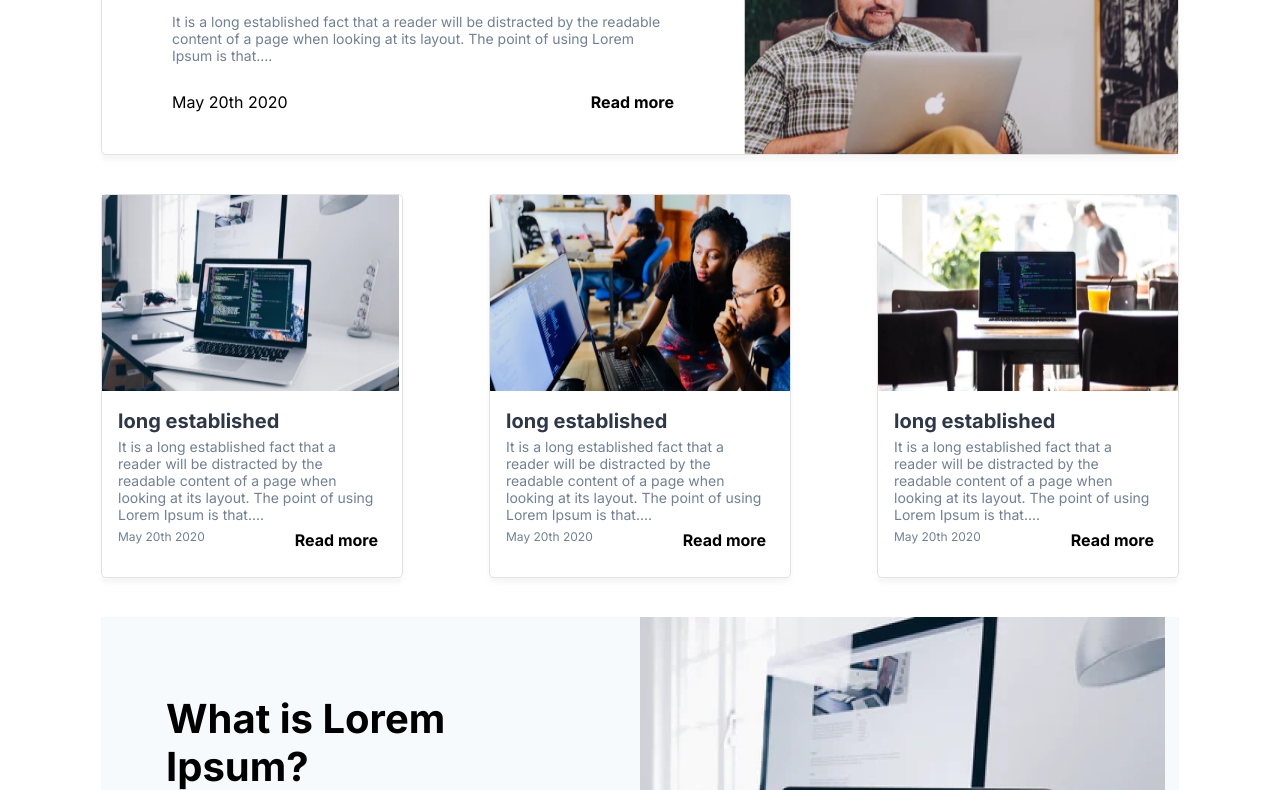
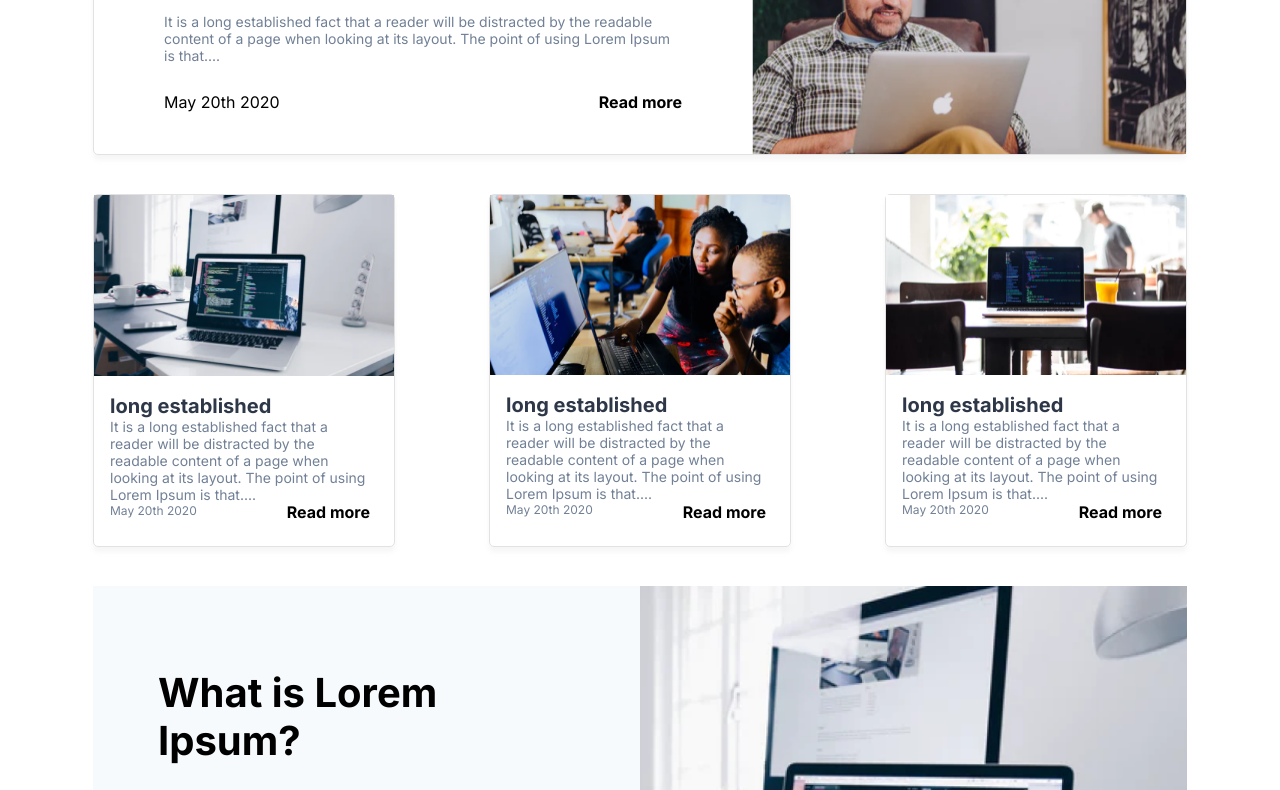
Before and after one commit to maxim-bekish/design-studio, a plain HTML site: page HW_2/Index.html in a window 1280 px wide. Shown: the part 683-1473 px from the top of the page. Drawn offline with Linux system fonts and the light colour scheme.

Commit message:
done 1.2

```diff
--- a/HW_2/Index.html
+++ b/HW_2/Index.html
@@ -69,9 +69,7 @@
          <img src="/HW_2/png/people.png" alt="people" />
       </div>
    </div>
-
-   <div class="page2">
-      <div class="latest">
+<div class="latest">
          <div class="page2__latest__info">
             <h2>long established</h2>
             <p style="margin: 29px 0">
@@ -87,8 +85,11 @@
          </div>
          <img src="/HW_2/png/photo1.png" alt="people and computer" />
       </div>
+   <div class="page2">
 
-      <div class="page2__card-panel right">
+
+
+      <div class="page2__card-panel">
          <img class="page2__img" src="/HW_2/png/image2.png" alt="computer" />
          <div class="page2__card-panel_info">
             <h2>long established</h2>
@@ -99,8 +100,8 @@
             <button>Read more</button>
          </div>
       </div>
-      <div class="page2__card-panel centre">
-         <img src="/HW_2/png/image3.png" alt="people and computer" />
+      <div class="page2__card-panel centre_panel">
+         <img class="page2__img" src="/HW_2/png/image3.png" alt="people and computer" />
          <div class="page2__card-panel_info">
             <h2>long established</h2>
             <span class="it_is_a">It is a long established fact that a reader will be
@@ -110,8 +111,8 @@
             <button>Read more</button>
          </div>
       </div>
-      <div class="page2__card-panel left">
-         <img src="/HW_2/png/image4.png" alt="computer" />
+      <div class="page2__card-panel">
+         <img class="page2__img"  src="/HW_2/png/image4.png" alt="computer" />
          <div class="page2__card-panel_info">
             <h2>long established</h2>
             <span class="it_is_a">It is a long established fact that a reader will be
@@ -121,11 +122,12 @@
             <button>Read more</button>
          </div>
       </div>
+
    </div>
 
    <div class="content__end">
       <div class="content__end__img">
-         <img style="max-width: 100%" src="/HW_2/png/image 7.png" alt="computer" />
+         <img class="content__end__image-7"  src="/HW_2/png/image 7.png" alt="computer" />
       </div>
       <div class="content__end__infa">
          <h2>What is Lorem Ipsum?</h2>
--- a/HW_2/index.css
+++ b/HW_2/index.css
@@ -73,6 +73,7 @@ section,
 summary,
 time,
 mark,
+body,
 audio,
 video {
   margin: 0;
@@ -119,7 +120,6 @@ table {
 html {
   max-width: 1280px;
   min-width: 1024px;
-
 }
 * {
   font-family: "Inter", normal;
@@ -173,7 +173,7 @@ button {
   max-width: 20px;
   height: 20px;
 }
-strong{
+strong {
   font-weight: 700;
 }
 .content {
@@ -215,7 +215,6 @@ strong{
 .page2 {
   display: flex;
   justify-content: space-between;
-  flex-wrap: wrap;
   margin: 39px 93px;
 }
 .page2__card-panel {
@@ -225,7 +224,8 @@ strong{
   box-shadow: 0px 5px 4px rgba(221, 221, 221, 0.25);
   border-radius: 5px;
   max-width: 300px;
-  height: 382px;
+  min-width: 150px;
+  max-height: 382px;
 }
 .page2__card-panel_info > h2 {
   font-weight: 700;
@@ -249,8 +249,11 @@ strong{
   margin: 18px 24px 24px 16px;
   justify-content: space-between;
 }
+.centre_panel{
+  margin: 0 30px;
+}
 .latest {
-  margin-bottom: 39px;
+  margin: 39px 93px 39px 93px;
   display: flex;
   border: 1px solid #e2e2e2;
   box-shadow: 0px 5px 4px rgba(221, 221, 221, 0.25);
@@ -274,8 +277,8 @@ strong{
   line-height: 17px;
   color: #718096;
 }
-.page2__img {
-  max-width: 100%;
+.page2__img, .content__end__image-7 {
+  width: 100%;
 }
 /*----------3333333333333333-----------*/
 .content__end {
```
Also changed, not shown: HW_2/articles.html (+1 -1 lines).
